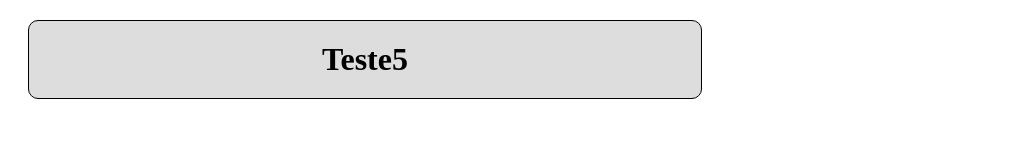
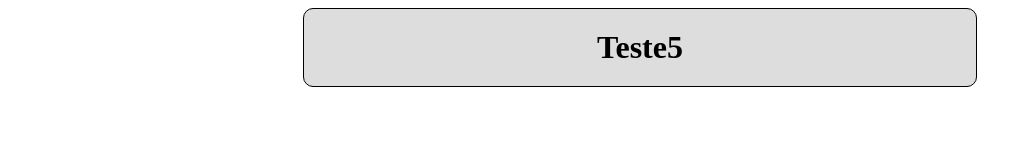
Before and after one commit to mehfius/matheusferraz, a plain HTML site: page index.html in a window 1280 px wide. Shown: the whole page, without its empty margins (0-1012 px from the left). Drawn offline with Linux system fonts and the light colour scheme.

Commit message:
Update index.html

```diff
--- a/index.html
+++ b/index.html
@@ -9,6 +9,6 @@
 reloadPage();
 </script>
 <style>
-  h1 {border:1px solid #000;border-radius:10px;padding:20px;width:50%;margin:20px; text-align:center;background-color:#ddd;}
+  h1 {border:1px solid #000;border-radius:10px;padding:20px;width:50%;margin:20px; text-align:center;background-color:#ddd;margin:0 auto;}
 </style>
 <body><h1>Teste5</h1></body>
```
